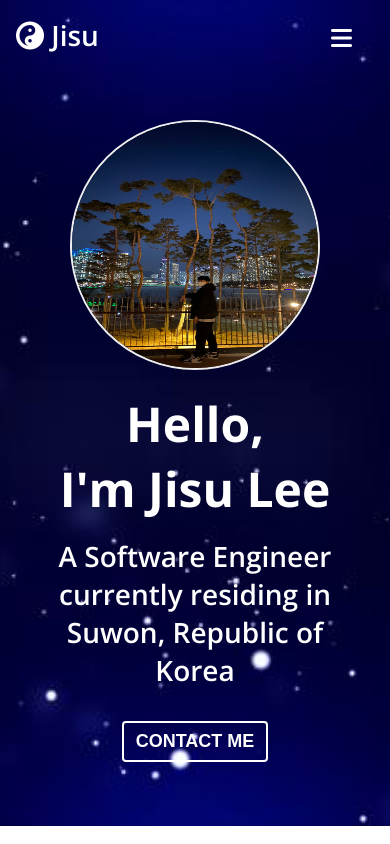
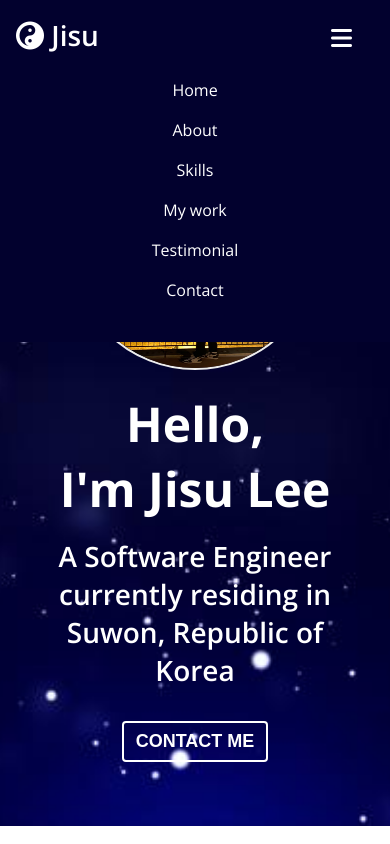
Before and after one commit to itis821/Portfolio, a plain HTML site: page index.html in a window 390 px wide. Both pictures are taken after a click on the button 341 px from the left and 39 px from the top of the page. Shown: the top 844 px of the page. Drawn offline with nearby package versions, Linux system fonts and the light colour scheme.

Commit message:
JS : navbar menu toggle

```diff
--- a/main.js
+++ b/main.js
@@ -20,7 +20,14 @@ navbarMenu.addEventListener('click', (event) => {
     if (link == null ){
         return;
     }
+    navbarMenu.classList.remove('open');
     scrollIntoView(link);
+});
+
+//Navbar toggle button for small screen
+const navbarToggleBtn = document.querySelector('.navbar__toggle-btn');
+navbarToggleBtn.addEventListener('click', ()=>{
+    navbarMenu.classList.toggle('open');
 });
 
 // Handle click on "contact me" button on home
--- a/style.css
+++ b/style.css
@@ -516,6 +516,11 @@ button {
   #navbar {
     flex-direction: column;
     align-items: flex-start;
+    background-color: var(--color-dark-navy);
+  }
+
+  #navbar.navbar--dark {
+    padding: 16px;
   }
 
   .navbar__menu {
@@ -523,6 +528,10 @@ button {
     text-align: center;
     width: 100%;
     display: none;
+  }
+
+  .navbar__menu.open {
+    display: block;
   }
 
   .about__majors {
```
